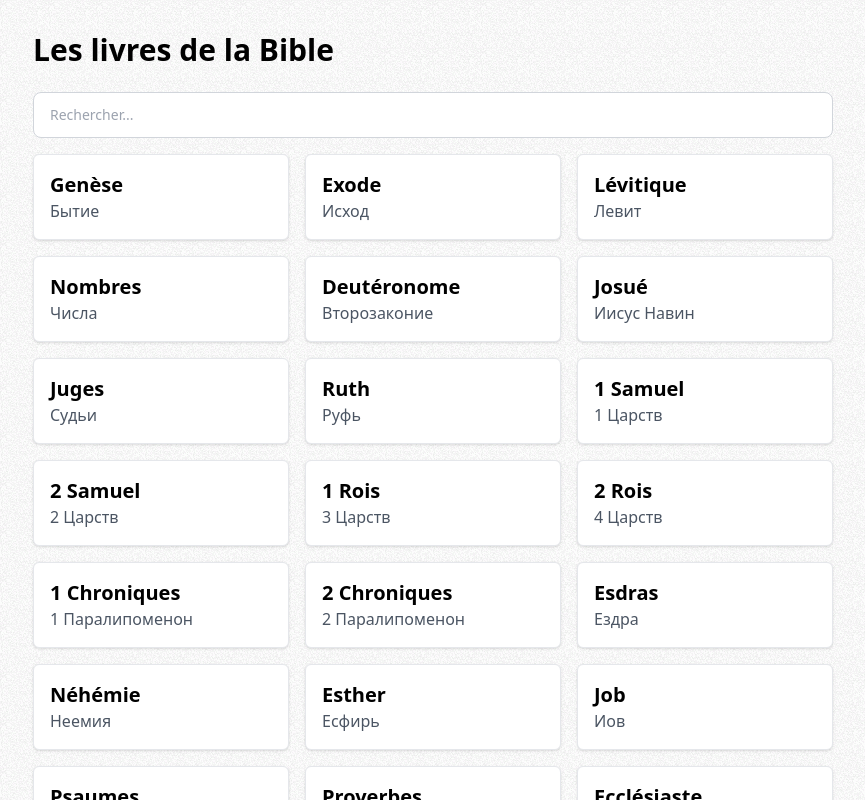
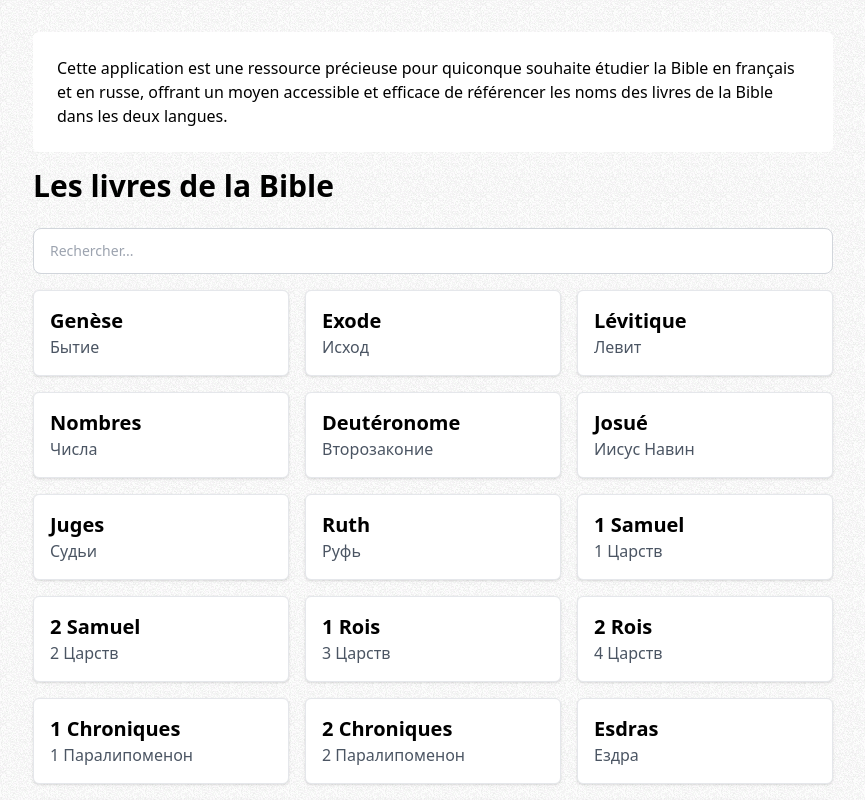
Before and after one commit to madoumadev/bible-books, a Nuxt app: page / in a window 1280 px wide. Shown: the top 800 px of the page, without its empty margins (207-1072 px from the left). Built offline with nearby package versions, Linux system fonts and the light colour scheme.

Commit message:
add description

```diff
--- a/components/BibleBooks.vue
+++ b/components/BibleBooks.vue
@@ -1,6 +1,15 @@
 <template>
   <div class="container mx-auto py-8 px-4 md:px-0 min-h-screen">
+
+    <div class="mb-4 bg-white p-6 rounded-md">
+      Cette application est une ressource précieuse pour quiconque souhaite
+      étudier la Bible en français et en russe, offrant un moyen accessible
+      et efficace de référencer les noms des livres de la Bible dans les deux langues.
+    </div>
+
     <h1 class="text-3xl font-bold mb-6">Les livres de la Bible</h1>
+
+
 
     <search-input @onSearch="getQuery"  class="mb-4"/>
 
```
Also changed, not shown: store/README.md.
